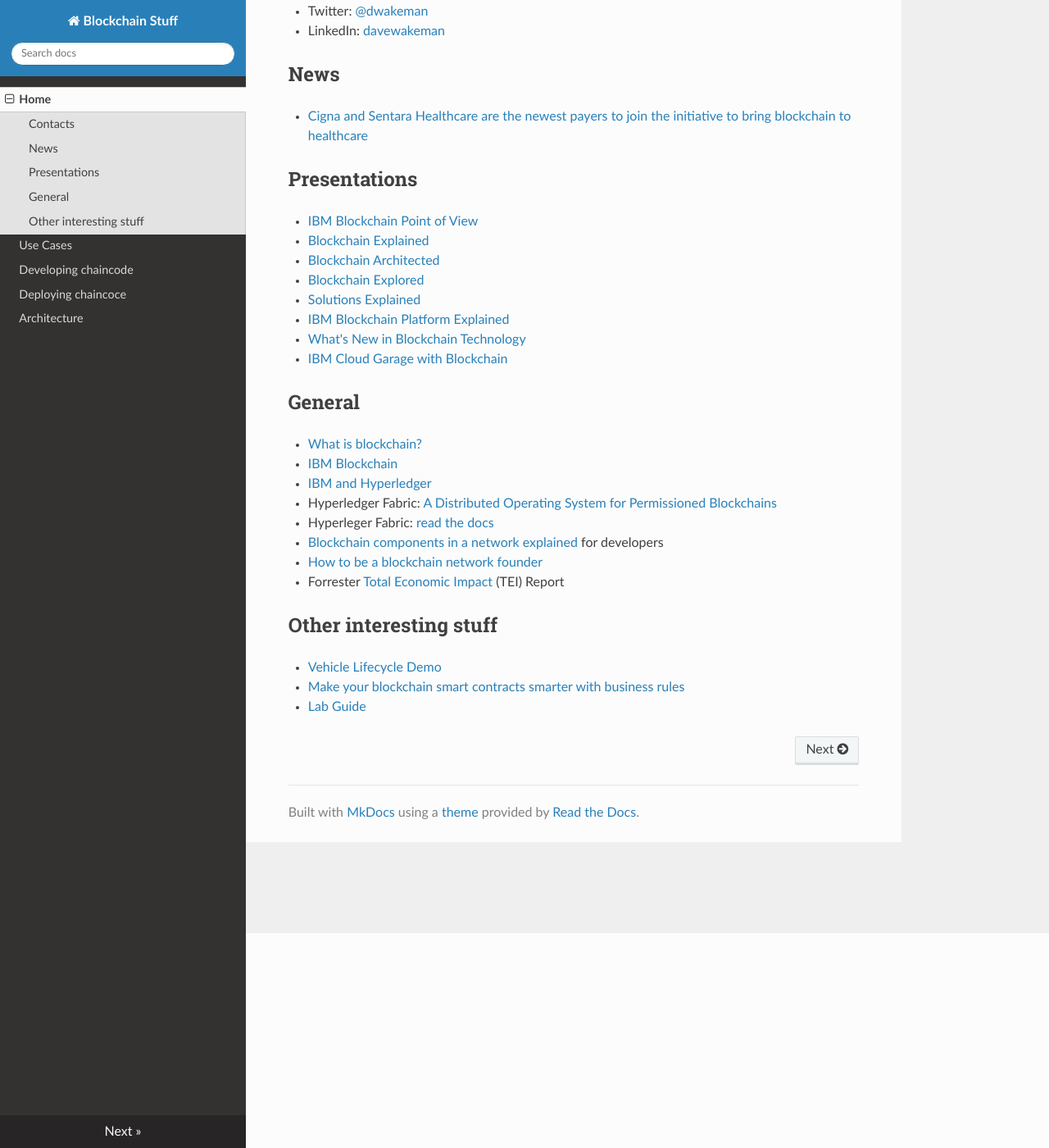
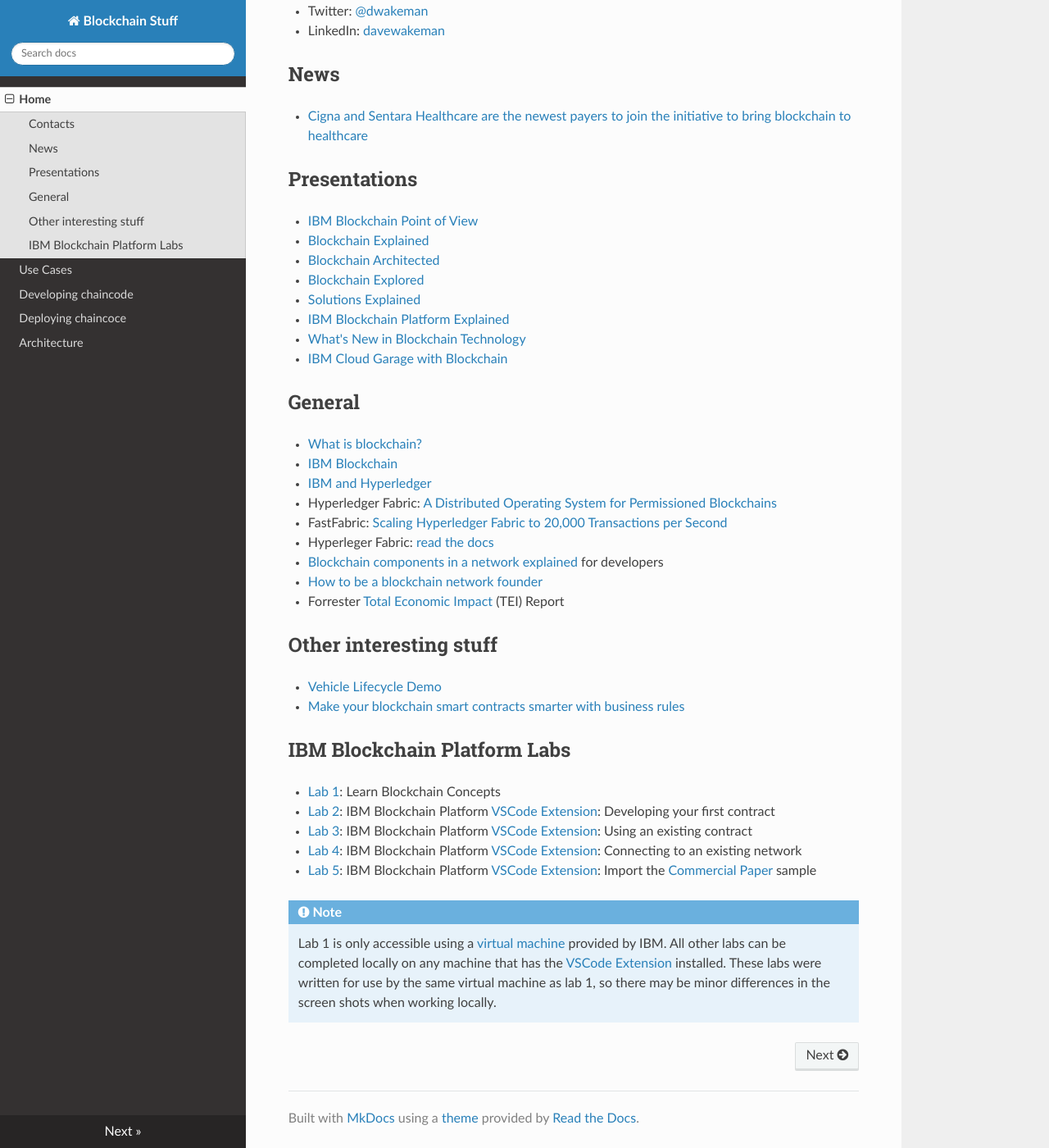
Before and after one commit to dwakeman/blockchain-stuff, an MkDocs documentation site: the page built from docs/index.md, in a window 1280 px wide and 1400 px high, scrolled down 262 px. Shown: the whole window at 82% size. Built offline with MkDocs 1.6.1, drawn with Linux system fonts in a browser that asks for light colours; nearby versions of some CDN libraries.

Commit message:
Added new labs

```diff
--- a/docs/index.md
+++ b/docs/index.md
@@ -34,6 +34,7 @@
 - <a href="http://www.ibm.com/blockchain" target="_blank">IBM Blockchain</a>
 - <a href="https://www.ibm.com/blockchain/hyperledger.html" target="_blank">IBM and Hyperledger</a>
 - Hyperledger Fabric: <a href="https://arxiv.org/abs/1801.10228v1" target="_blank">A Distributed Operating System for Permissioned Blockchains</a>
+- FastFabric: <a href="https://arxiv.org/abs/1901.00910" target="_blank">Scaling Hyperledger Fabric to 20,000 Transactions per Second</a>
 - Hyperleger Fabric: <a href="https://hyperledger-fabric.readthedocs.io" target="_blank">read the docs</a>
 - <a href="https://www.youtube.com/watch?v=sJaT2L99BUo" target="_blank">Blockchain components in a network explained</a> for developers
 - <a href="https://www.ibm.com/account/reg/signup?formid=urx-31528" target="_blank">How to be a blockchain network founder</a>
@@ -44,9 +45,23 @@
 
 - <a href="https://www.youtube.com/watch?v=cNvOQp8r0xo&t=244" target="_blank">Vehicle Lifecycle Demo</a>
 - <a href="https://www.ibm.com/developerworks/library/mw-1708-mery-blockchain/1708-mery.html" target="_blank">Make your blockchain smart contracts smarter with business rules</a>
+
+<!--
+## IBM Blockchain Platform V1 Labs
+
 - <a href="files/Blockchain-PoT-Lab-Workbook-v1.8.1.pdf" target="_blank">Lab Guide</a>
+-->
 
+## IBM Blockchain Platform Labs
 
+-  <a href="https://ibm-blockchain-workshop.github.io/docs/Lab1-IBPLearnBlockchainConcepts.pdf" target="_blank">Lab 1</a>: Learn Blockchain Concepts
+-  <a href="https://ibm-blockchain-workshop.github.io/docs/Lab2-IBPVSCodeDevelopingyourFirstContract.pdf" target="_blank">Lab 2</a>: IBM Blockchain Platform <a href="https://marketplace.visualstudio.com/items?itemName=IBMBlockchain.ibm-blockchain-platform" target="_blank">VSCode Extension</a>: Developing your first contract
+-  <a href="https://ibm-blockchain-workshop.github.io/docs/Lab3-IBPVSCodeExtensionUsinganExistingContract.pdf" target="_blank">Lab 3</a>: IBM Blockchain Platform <a href="https://marketplace.visualstudio.com/items?itemName=IBMBlockchain.ibm-blockchain-platform" target="_blank">VSCode Extension</a>: Using an existing contract
+-  <a href="https://ibm-blockchain-workshop.github.io/docs/Lab4-IBPVSCodeExtensionConnecttoExistingNetwork.pdf" target="_blank">Lab 4</a>: IBM Blockchain Platform <a href="https://marketplace.visualstudio.com/items?itemName=IBMBlockchain.ibm-blockchain-platform" target="_blank">VSCode Extension</a>: Connecting to an existing network
+-  <a href="https://ibm-blockchain-workshop.github.io/docs/Lab5-IBPVSCodeExtensionImportCommercialPaperSample.pdf" target="_blank">Lab 5</a>: IBM Blockchain Platform <a href="https://marketplace.visualstudio.com/items?itemName=IBMBlockchain.ibm-blockchain-platform" target="_blank">VSCode Extension</a>: Import the <a href="https://hyperledger-fabric.readthedocs.io/en/release-1.4/tutorial/commercial_paper.html" target="_blank">Commercial Paper</a> sample
+
+!!! note
+    Lab 1 is only accessible using a <a href="https://bluedemos.com/show/2340" target="_blank">virtual machine</a> provided by IBM. All other labs can be completed locally on any machine that has the <a href="https://marketplace.visualstudio.com/items?itemName=IBMBlockchain.ibm-blockchain-platform" target="_blank">VSCode Extension</a> installed.  These labs were written for use by the same virtual machine as lab 1, so there may be minor differences in the screen shots when working locally.
 
 
 <a href="" target="_blank"></a>
```
Also changed, not shown: docs/deploying.md (+1 -1 lines).
